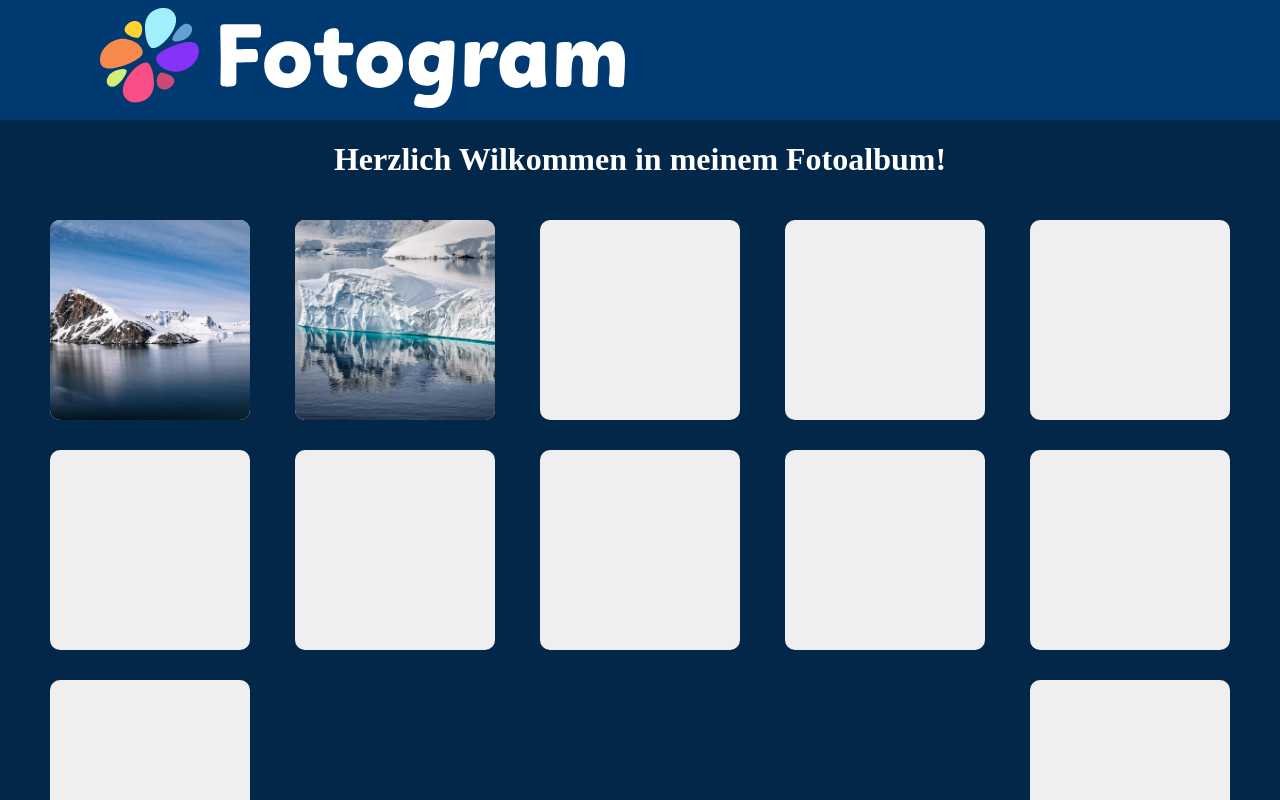
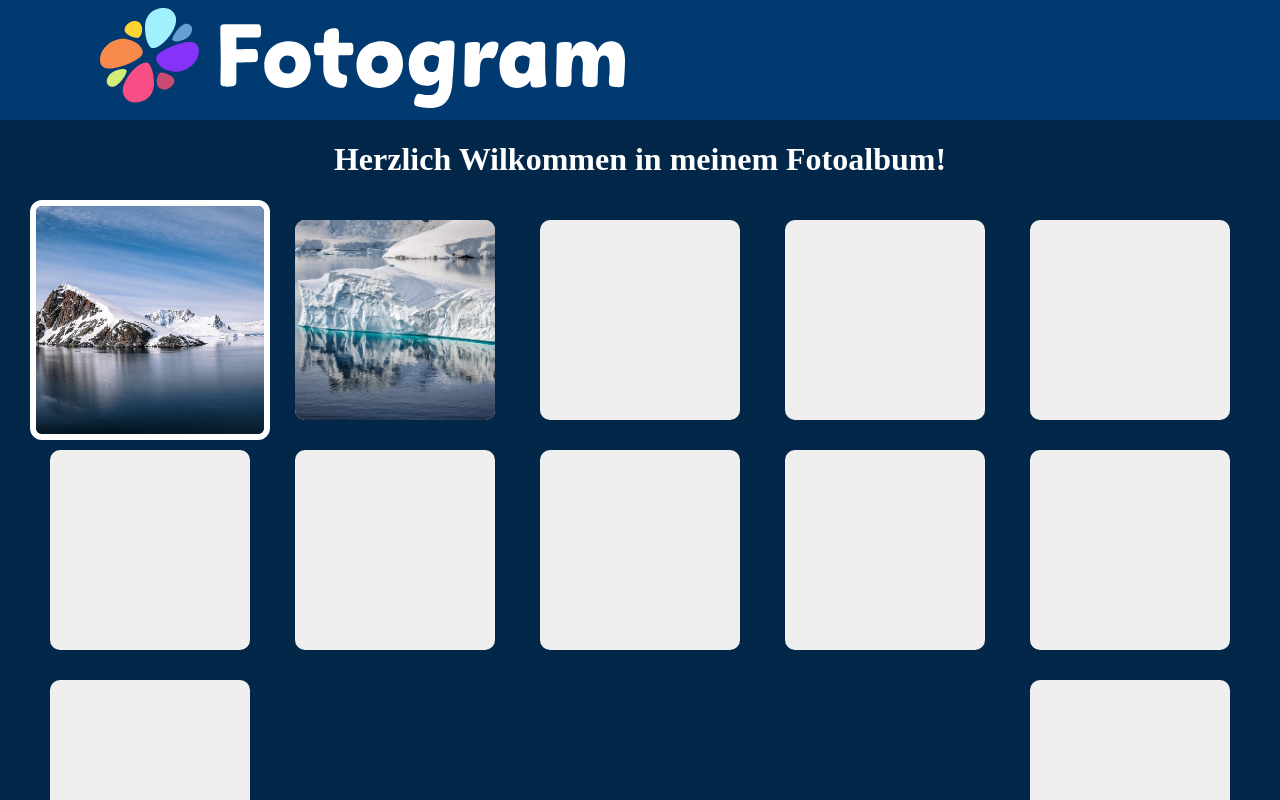
Before and after one commit to Frederik1991/Fotogramm, a plain HTML site: page index.html in a window 1280 px wide. In both pictures the pointer is over the button 150 px from the left and 320 px from the top of the page. Shown: the top 800 px of the page. Drawn offline with Linux system fonts and the light colour scheme.

Commit message:
added hover effect on buttons

```diff
--- a/style.css
+++ b/style.css
@@ -65,6 +65,12 @@ border-radius: 5%;
 overflow: hidden;
 }
 
+.button_look:hover {
+    cursor: pointer;
+    transform: scale(1.2);
+    border: 5px solid white;
+    transition: all 0.2s ease-in;
+}
 
 
 
```
